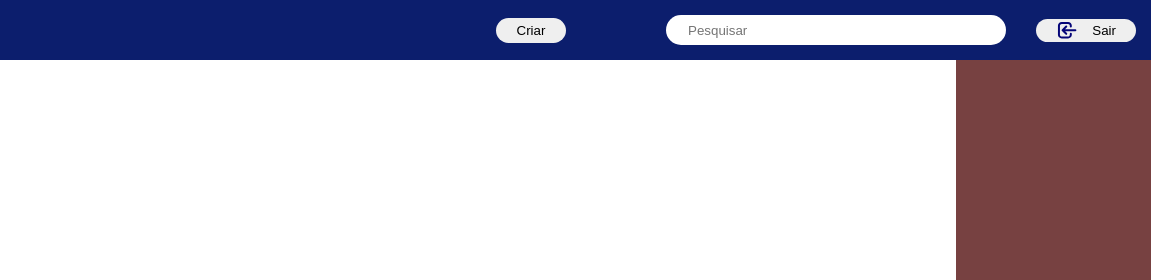
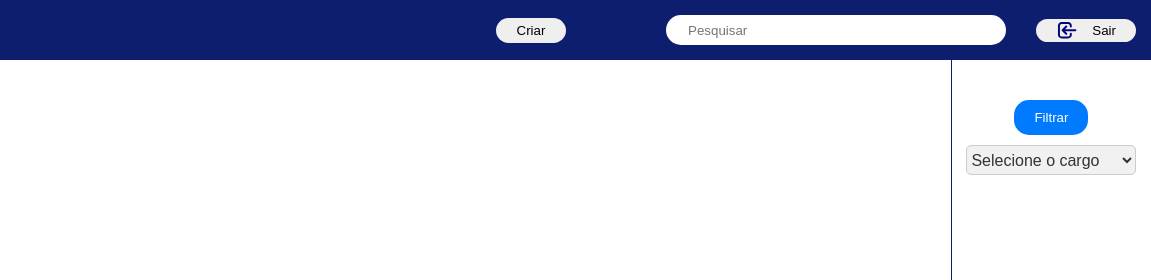
Before and after one commit to LeandroDNC/ProjetoADMCR, a plain HTML site: page indexpi.html in a window 1280 px wide. Shown: the top 280 px of the page, 129-1280 px from the left. Drawn offline with Linux system fonts and the light colour scheme.

Commit message:
Atualização

```diff
--- a/indexpi.css
+++ b/indexpi.css
@@ -10,6 +10,7 @@ body {
 }
 
 .headerinicio {
+    margin: 0;
     display: flex;
     background-color: #0C1E6D;
     align-items: center;
@@ -62,10 +63,6 @@ input[type="text"]:focus {
 }
 
 
-.butcard:hover {
-
-
-}
 
 
 
@@ -78,10 +75,10 @@ input[type="text"]:focus {
     margin: 0;
     z-index: -1;
     width: 100%;
-    height: 100vh;
-    background-color: #98a0c4;
+    height: 93.7vh;
     display: flex;
     flex-direction: row;
+
 }
 
 
@@ -134,6 +131,7 @@ input[type="text"]:focus {
 }
 
 .sairbar {
+    margin: 0;
     display: flex;
     align-items: center;
     justify-content: space-between;
@@ -218,8 +216,55 @@ input[type="text"]:focus {
 .filtro {
     width: 14%;
     height: 100vh;
-    background-color: #774141;
     padding: 0px 10px 0px 10px;
     align-items: center;
     justify-content: center;
+    border-left: .5px  #0C1E6D solid;
 }
+
+.container1 {
+    display: flex;
+    align-items: center;
+    justify-content: space-between;
+    width: 100%;
+    text-align: center;
+    position: relative;
+    top: 100px;
+}
+
+.butfiltro {
+    padding: 10px 20px;
+    background-color: #007bff;
+    color: #fff;
+    border: none;
+    cursor: pointer;
+    border-radius: 15px;
+}
+
+.butfiltro:hover {
+    background-color: #0056b3;
+}
+
+.selectt {
+
+    width: 170px;
+    height: 30px;
+    background-color: #f1f1f1;
+    color: #333;
+    font-size: 16px;
+    border: 1px solid #ccc;
+    border-radius: 5px;
+    outline: none;
+}
+
+@media (MAX-WIDTH: 1798px) {
+    .container1{
+
+        flex-direction: column-reverse;
+        justify-content: center;
+    }
+    .selectt{
+        margin: 10px;
+    }
+
+}
--- a/indexpi.html
+++ b/indexpi.html
@@ -70,6 +70,24 @@
 
         <div class="filtro">
 
+            <div class="container1">
+
+                <select class="selectt" id="cargo">
+                    <option value="">Selecione o cargo</option>
+                    <option value="Pastor">Pastor</option>
+                    <option value="Evangelista">Evangelista</option>
+                    <option value="Presbítero">Presbítero</option>
+                    <option value="Diácono">Diácono</option>
+                    <option value="Auxiliar">Auxiliar</option>
+                    <option value="Cooperador">Cooperador</option>
+                    <option value="Dirigente de Comissão">Dirigente de Comissão</option>
+                    <option value="Dirigente da Mocidade">Dirigente da Mocidade</option>
+                    <option value="Dirigente de Eletrônico">Dirigente de Eletrônico</option>
+                    <option value="Congregante">Congregante</option>
+                </select>
+                <button class="butfiltro"  onclick="filtrar()">Filtrar</button>
+            </div>
+
         </div>
 
 
```
